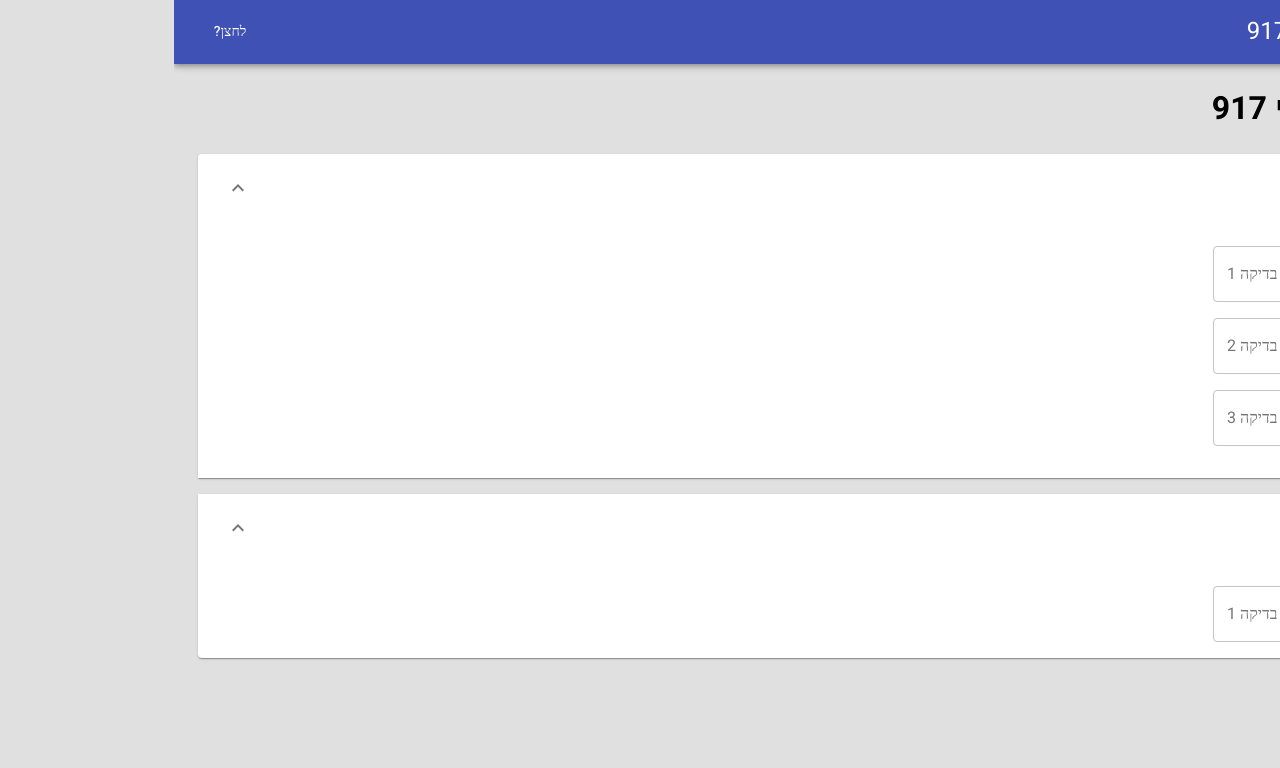
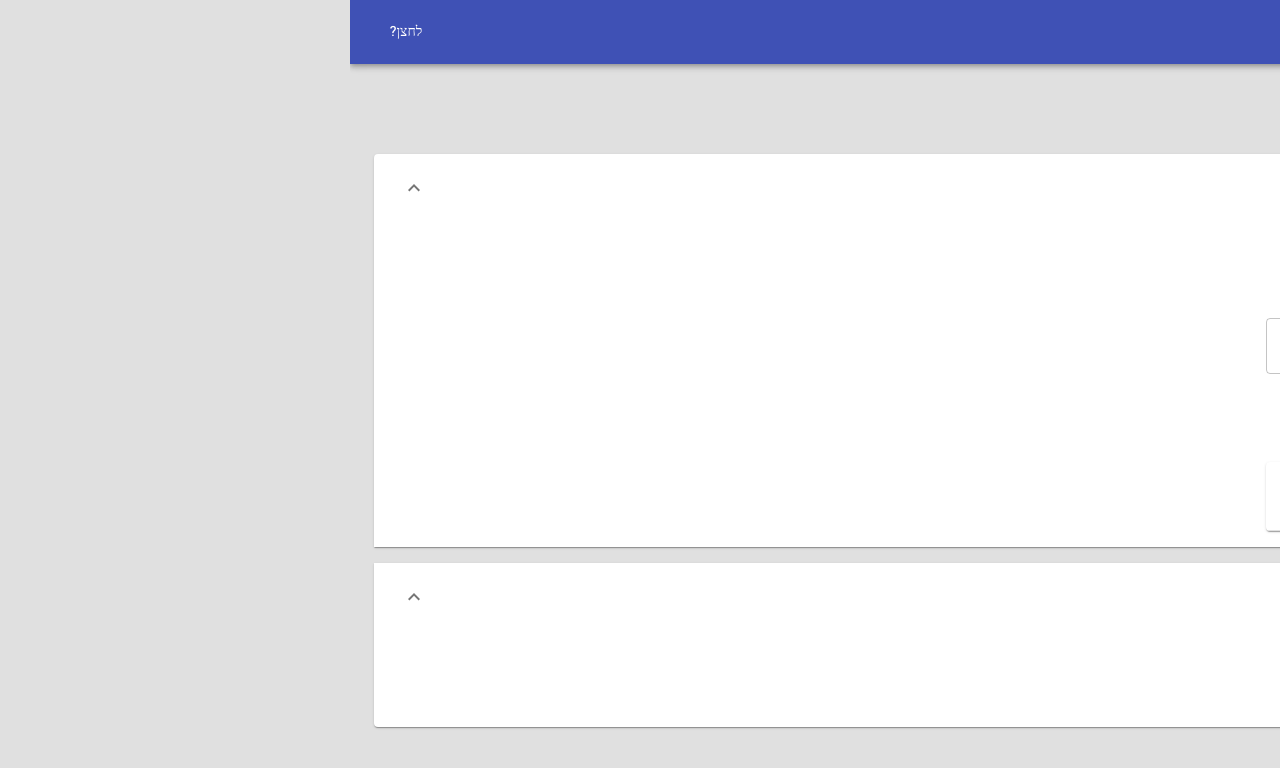
Before and after one commit to guybenda/PDFManagement, a React (Create React App) app in the folder pdf-management/: page / in a window 1280 px wide. Shown: the top 768 px of the page. Built offline with nearby package versions, Linux system fonts and the light colour scheme; what jss-rtl would draw is missing.

Commit message:
Added dynamic editable tables, add and reorder rows

```diff
--- a/pdf-management/src/components/Field.js
+++ b/pdf-management/src/components/Field.js
@@ -22,7 +22,7 @@ const FIELD_TO_COMPONENT = {
 };
 
 function Field(props) {
-	let { type, ...fieldProps } = props.data;
+	let { type, ...fieldProps } = props.field;
 
 	let CurrentField = FIELD_TO_COMPONENT[type];
 
@@ -30,7 +30,11 @@ function Field(props) {
 
 	return (
 		<div className='field'>
-			<CurrentField {...fieldProps} />
+			<CurrentField
+				{...fieldProps}
+				onChangeData={props.onChangeData}
+				data={props.data}
+			/>
 		</div>
 	);
 }
--- /dev/null
+++ b/pdf-management/src/components/Fields/DraggableTableRow.js
@@ -0,0 +1,45 @@
+import React from 'react';
+
+import { TableRow, TableCell, TextField, Button } from '@material-ui/core';
+import {
+	DragHandle as DragHandleIcon,
+	Delete as DeleteIcon
+} from '@material-ui/icons';
+import { SortableElement, SortableHandle } from 'react-sortable-hoc';
+
+const DragHandle = SortableHandle(() => (
+	<TableCell>
+		<DragHandleIcon />
+	</TableCell>
+));
+
+const SortableRow = SortableElement(({ value }) => (
+	<TableRow>
+		{value}
+		<DragHandle />
+	</TableRow>
+));
+
+class DraggableTableRow extends React.Component {
+	handleChange = id => e => {
+		this.props.onChangeData(this.props.index, id, e.target.value);
+	};
+
+	render() {
+		return (
+			<SortableRow
+				index={this.props.index}
+				value={this.props.columns.map(cell => (
+					<TableCell key={cell.id}>
+						<TextField
+							value={this.props.data[cell.id]}
+							onChange={this.handleChange(cell.id)}
+						/>
+					</TableCell>
+				))}
+			/>
+		);
+	}
+}
+
+export default DraggableTableRow;
--- a/pdf-management/src/components/Fields/DynamicTableField.js
+++ b/pdf-management/src/components/Fields/DynamicTableField.js
@@ -1,12 +1,91 @@
 import React from 'react';
 
-import {} from '@material-ui/core';
-import {} from '@material-ui/icons';
+import {
+	TableContainer,
+	Table,
+	TableBody,
+	Paper,
+	TextField,
+	Button
+} from '@material-ui/core';
+import { Add as AddIcon } from '@material-ui/icons';
+import { SortableContainer } from 'react-sortable-hoc';
+
+import DraggableTableRow from './DraggableTableRow';
+import Tableheader from './TableHeader';
 
 import './DynamicTableField.css';
 
-function DynamicTableField(props) {
-	return <div>{props.children}</div>; // TODO
+const arrayMove = (arr, fromIndex, toIndex) => {
+	let newArray = [...arr];
+	let element = arr[fromIndex];
+	newArray.splice(fromIndex, 1);
+	newArray.splice(toIndex, 0, element);
+
+	return newArray;
+};
+
+const SortableTable = SortableContainer(({ children }) => {
+	return <TableBody>{children}</TableBody>;
+});
+
+class DynamicTableField extends React.Component {
+	componentDidMount() {
+		if (!this.props.data) {
+			this.props.onChangeData([]);
+		}
+	}
+
+	createRow() {
+		return this.props.fields.reduce(
+			(allFields, field) =>
+				(allFields = { ...allFields, [field.id]: '' }),
+			{ key: new Date().valueOf() }
+		);
+	}
+
+	onSortEnd = ({ oldIndex, newIndex }) => {
+		let newRows = arrayMove(this.props.data, oldIndex, newIndex);
+		this.props.onChangeData(newRows);
+	};
+
+	handleChange = (index, id, value) => {
+		let newRows = [...this.props.data];
+		newRows[index] = { ...newRows[index] };
+
+		newRows[index][id] = value;
+
+		this.props.onChangeData(newRows);
+	};
+
+	onAddRow = e => {
+		this.props.onChangeData([...this.props.data, this.createRow()]);
+	};
+
+	render() {
+		return (
+			<TableContainer component={Paper}>
+				<Table aria-label='simple table'>
+					<Tableheader
+						columns={this.props.fields}
+						onAdd={this.onAddRow}
+					/>
+					<SortableTable onSortEnd={this.onSortEnd} useDragHandle>
+						{this.props.data &&
+							this.props.data.map((row, index) => (
+								<DraggableTableRow
+									key={`item-${row.key}`}
+									index={index}
+									columns={this.props.fields}
+									data={this.props.data[index]}
+									onChangeData={this.handleChange}
+								/>
+							))}
+					</SortableTable>
+				</Table>
+			</TableContainer>
+		);
+	}
 }
 
 export default DynamicTableField;
--- a/pdf-management/src/components/Fields/SelectField.js
+++ b/pdf-management/src/components/Fields/SelectField.js
@@ -6,18 +6,34 @@ import {} from '@material-ui/icons';
 
 import './SelectField.css';
 
-function SelectField(props) {
+class SelectField extends React.Component {
+	componentDidMount() {
+		this.props.onChangeData('');
+	}
+
+	handleChange = e => {
+		this.props.onChangeData(e.target.value);
+	};
+
+	render() {
 		return (
 			<Autocomplete
-			id={props.id}
-			options={props.values}
+				id={this.props.id}
+				options={this.props.values}
 				getOptionLabel={option => option}
 				//style={{ width: 300 }}
 				renderInput={params => (
-				<TextField {...params} label={props.name} variant='outlined' />
+					<TextField
+						{...params}
+						label={this.props.name}
+						variant='outlined'
+					/>
 				)}
+				value={this.props.value}
+				onChange={this.handleChange}
 			/>
 		);
 	}
+}
 
 export default SelectField;
--- /dev/null
+++ b/pdf-management/src/components/Fields/TableHeader.js
@@ -0,0 +1,27 @@
+import React from 'react';
+
+import { TableCell, TableRow, TableHead, Button } from '@material-ui/core';
+import { Add as AddIcon } from '@material-ui/icons';
+
+function TableHeader(props) {
+	let headerColumns = props.columns.map(column => (
+		<TableCell key={column.id}>{column.name}</TableCell>
+	));
+
+	if (props.onAdd)
+		headerColumns.push(
+			<TableCell key='addButton'>
+				<Button onClick={props.onAdd}>
+					<AddIcon />
+				</Button>
+			</TableCell>
+		);
+
+	return (
+		<TableHead>
+			<TableRow>{headerColumns}</TableRow>
+		</TableHead>
+	);
+}
+
+export default TableHeader;
--- a/pdf-management/src/components/Fields/TextField.js
+++ b/pdf-management/src/components/Fields/TextField.js
@@ -5,12 +5,26 @@ import {} from '@material-ui/icons';
 
 import './TextField.css';
 
-function TextField(props) {
-	return (
-		<>
-			<MuiTextField id={props.id} label={props.name} variant='outlined' />
-		</>
-	);
+class TextField extends React.Component {
+	componentDidMount() {
+		this.props.onChangeData('');
+	}
+
+	handleChange = e => {
+		this.props.onChangeData(e.target.value);
+	};
+
+	render() {
+		return (
+			<MuiTextField
+				id={this.props.id}
+				label={this.props.name}
+				variant='outlined'
+				value={this.props.value}
+				onChange={this.handleChange}
+			/>
+		);
+	}
 }
 
 export default TextField;
--- a/pdf-management/src/components/ReportForm.css
+++ b/pdf-management/src/components/ReportForm.css
@@ -1,3 +1,4 @@
 .report-form-container {
 	margin-top: 1rem;
+	margin-bottom: 2rem;
 }
--- a/pdf-management/src/components/ReportForm.js
+++ b/pdf-management/src/components/ReportForm.js
@@ -7,9 +7,53 @@ import Section from './Section';
 import './ReportForm.css';
 
 class ReportForm extends React.Component {
+	state = {
+		data: null
+	};
+
+	/*componentDidUpdate() {
+		console.log('UPDATE!!!');
+	}*/
+
+	componentDidMount() {
+		// Create empty data structure for every field
+		let data = this.context.sections.reduce(
+			(allSections, section) =>
+				(allSections = {
+					...allSections,
+					[section.id]: section.fields.reduce(
+						(allFields, field) =>
+							(allFields = { ...allFields, [field.id]: null }),
+						{}
+					)
+				}),
+			{}
+		);
+
+		this.setState({ data });
+	}
+
+	onChangeData = (section, field) => value => {
+		this.setState(({ data }) => {
+			let sections = { ...data };
+			sections[section] = { ...sections[section] };
+
+			sections[section][field] = value;
+
+			return { data: sections };
+		});
+		console.log(this.state);
+	};
+
 	renderForm(report) {
+		if (!this.state.data) return null; //TODO: loader
 		return report.sections.map(section => (
-			<Section key={section.id} section={section} />
+			<Section
+				key={section.id}
+				section={section}
+				data={this.state.data[section.id]}
+				onChangeData={this.onChangeData}
+			/>
 		));
 	}
 
--- a/pdf-management/src/components/Section.js
+++ b/pdf-management/src/components/Section.js
@@ -13,14 +13,26 @@ import './Section.css';
 
 function Section(props) {
 	return (
-		<ExpansionPanel defaultExpanded key={props.section.id}>
+		<ExpansionPanel
+			className='section'
+			defaultExpanded
+			key={props.section.id}
+		>
 			<ExpansionPanelSummary expandIcon={<ExpandMoreIcon />}>
 				<div className='section-title'>{props.section.title}</div>
 			</ExpansionPanelSummary>
 			<ExpansionPanelDetails>
 				<div className='section-contents'>
 					{props.section.fields.map(field => (
-						<Field key={field.id} data={field} />
+						<Field
+							key={field.id}
+							field={field}
+							data={props.data[field.id]}
+							onChangeData={props.onChangeData(
+								props.section.id,
+								field.id
+							)}
+						/>
 					))}
 				</div>
 			</ExpansionPanelDetails>
```
Lines whose indentation alone changed are shown as unchanged.
